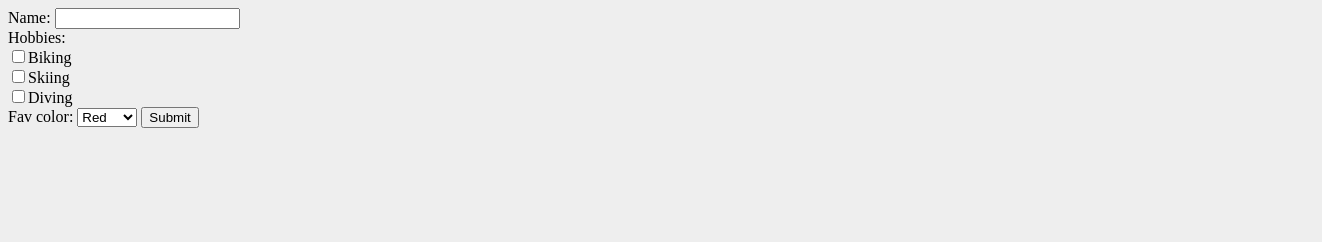
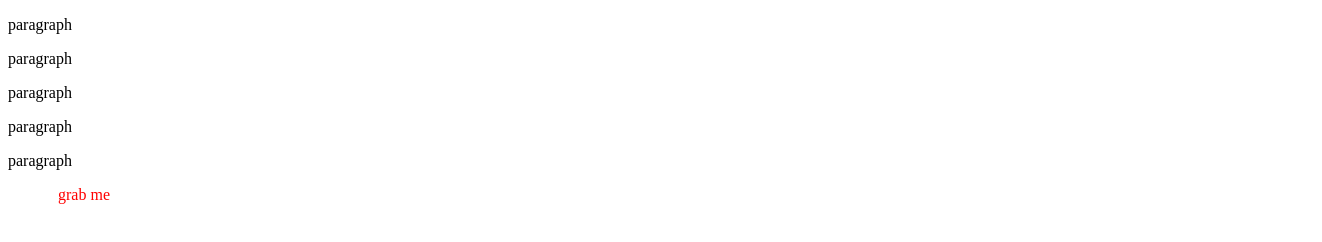
Before and after one commit to double-vee/javascript-tutorial-1, a plain HTML site: page index.html in a window 1280 px wide. Shown: the whole page, 1322 px wide, since content can reach past the window. Drawn offline with nearby package versions, Linux system fonts and the light colour scheme.

Commit message:
jquery linked into index.html; paragraph styled and animated with jquery methods; style.css removed

```diff
--- a/index.html
+++ b/index.html
@@ -4,27 +4,19 @@
     <meta charset="UTF-8">
     <meta name="viewport" content="width=device-width, initial-scale=1.0">
     <title>Hello, World!</title>
-    <link rel="stylesheet" href="style.css" type="text/css">
   </head>
   <body>
 
-    <form id="my-form" name="myForm" action="#">
-      <label for="name">Name:</label>
-      <input type="text" name="name"><br>
-      <div id="message"></div>
-      <label>Hobbies:</label><br>
-      <input type="checkbox" name="biking" value="biking">Biking<br>
-      <input type="checkbox" name="skiing" value="skiing">Skiing<br>
-      <input type="checkbox" name="diving" value="diving">Diving<br>
-      <label for="color">Fav color:</label>
-      <select name="color">
-        <option>Red</option>
-        <option>Blue</option>
-        <option>Green</option>
-      </select>
-      <input type="submit" name="submit" value="Submit">
-    </form>
+    <div id="content">
+      <p>paragraph</p>
+      <p>paragraph</p>
+      <p>paragraph</p>
+      <p>paragraph</p>
+      <p>paragraph</p>
+      <p>grab me</p>
+    </div>
 
+    <script src="https://code.jquery.com/jquery-1.12.4.min.js" integrity="sha256-ZosEbRLbNQzLpnKIkEdrPv7lOy9C27hHQ+Xp8a4MxAQ=" crossorigin="anonymous"></script>
     <script src="test.js"></script>
   </body>
 </html>
--- a/style.css
+++ /dev/null
@@ -1,7 +0,0 @@
-body{
-    background: #eee;
-}
-
-#message{
-    color: red;
-}
--- a/test.js
+++ b/test.js
@@ -1,14 +1,6 @@
-var myForm = document.forms.myForm;
-var message = document.getElementById("message");
+var myPar2 = $("#content p:last-child");
 
-myForm.onsubmit = function(){
-
-  if(myForm.name.value == ""){
-    message.innerHTML = "please enter a name";
-    return false;
-  } else{
-    message.innerHTML = "";
-    return true;
-  }
-
-};
+myPar2.fadeOut();
+myPar2.fadeIn();
+myPar2.css({position: "relative", color: "red"});
+myPar2.animate({left: "50px"});
```
